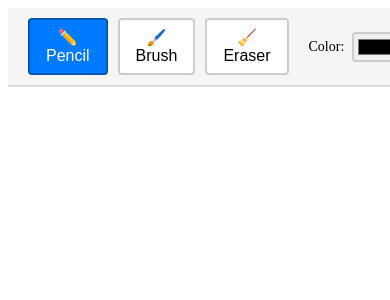
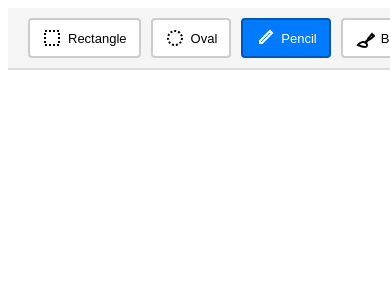
Before and after one commit to rosskuehl1/paint-app, a React (Vite) app: page / in a window 390 px wide. Shown: the top 300 px of the page. Built offline with nearby package versions, Linux system fonts and the light colour scheme.

Commit message:
Add rectangular and oval selection tools, improve brush blending, and update icons to SVG

```diff
--- a/src/app/app.module.css
+++ b/src/app/app.module.css
@@ -25,13 +25,24 @@
 }
 
 .toolButton {
-  padding: 8px 16px;
+  display: flex;
+  align-items: center;
+  gap: 6px;
+  padding: 8px 12px;
   border: 2px solid #ccc;
   border-radius: 4px;
   background-color: white;
   cursor: pointer;
-  font-size: 16px;
+  font-size: 14px;
   transition: all 0.2s;
+}
+
+.toolButton svg {
+  flex-shrink: 0;
+}
+
+.toolLabel {
+  font-size: 13px;
 }
 
 .toolButton:hover {
@@ -71,8 +82,27 @@
   cursor: pointer;
 }
 
+.canvasContainer {
+  position: relative;
+  flex: 1;
+  overflow: hidden;
+}
+
 .canvas {
   display: block;
   cursor: crosshair;
-  flex: 1;
+  position: absolute;
+  top: 0;
+  left: 0;
+  z-index: 1;
 }
+
+.overlayCanvas {
+  display: block;
+  cursor: crosshair;
+  position: absolute;
+  top: 0;
+  left: 0;
+  z-index: 2;
+  pointer-events: auto;
+}
--- a/src/app/app.tsx
+++ b/src/app/app.tsx
@@ -1,25 +1,37 @@
 import { useRef, useEffect, useState } from 'react';
 import styles from './app.module.css';
 
-type Tool = 'pencil' | 'brush' | 'eraser';
+type Tool = 'pencil' | 'brush' | 'eraser' | 'rectangle' | 'oval';
 
 export function App() {
   const canvasRef = useRef<HTMLCanvasElement>(null);
+  const overlayCanvasRef = useRef<HTMLCanvasElement>(null);
   const [tool, setTool] = useState<Tool>('pencil');
   const [color, setColor] = useState('#000000');
   const [brushSize, setBrushSize] = useState(5);
   const [isDrawing, setIsDrawing] = useState(false);
+  const [selectionStart, setSelectionStart] = useState<{ x: number; y: number } | null>(null);
+  const [selectedRegion, setSelectedRegion] = useState<{ x: number; y: number; width: number; height: number } | null>(null);
+
+  // Suppress unused warning - selectedRegion is set for future use
+  console.log(selectedRegion);
 
   useEffect(() => {
     const canvas = canvasRef.current;
-    if (!canvas) return;
+    const overlayCanvas = overlayCanvasRef.current;
+    if (!canvas || !overlayCanvas) return;
 
     const ctx = canvas.getContext('2d');
     if (!ctx) return;
 
     // Set canvas size
-    canvas.width = window.innerWidth;
-    canvas.height = window.innerHeight - 60; // Account for toolbar height
+    const width = window.innerWidth;
+    const height = window.innerHeight - 60; // Account for toolbar height
+
+    canvas.width = width;
+    canvas.height = height;
+    overlayCanvas.width = width;
+    overlayCanvas.height = height;
 
     // Fill with white background
     ctx.fillStyle = 'white';
@@ -39,22 +51,57 @@ export function App() {
     const x = e.clientX - rect.left;
     const y = e.clientY - rect.top;
 
+    if (tool === 'rectangle' || tool === 'oval') {
+      setSelectionStart({ x, y });
+      setSelectedRegion(null);
+    } else {
       ctx.beginPath();
       ctx.moveTo(x, y);
+    }
   };
 
   const draw = (e: React.MouseEvent<HTMLCanvasElement>) => {
     if (!isDrawing) return;
 
     const canvas = canvasRef.current;
-    if (!canvas) return;
+    const overlayCanvas = overlayCanvasRef.current;
+    if (!canvas || !overlayCanvas) return;
 
     const ctx = canvas.getContext('2d');
-    if (!ctx) return;
+    const overlayCtx = overlayCanvas.getContext('2d');
+    if (!ctx || !overlayCtx) return;
 
     const rect = canvas.getBoundingClientRect();
     const x = e.clientX - rect.left;
     const y = e.clientY - rect.top;
+
+    if (tool === 'rectangle' || tool === 'oval') {
+      // Draw selection on overlay canvas
+      if (!selectionStart) return;
+
+      overlayCtx.clearRect(0, 0, overlayCanvas.width, overlayCanvas.height);
+
+      const width = x - selectionStart.x;
+      const height = y - selectionStart.y;
+
+      overlayCtx.strokeStyle = '#000';
+      overlayCtx.lineWidth = 1;
+      overlayCtx.setLineDash([5, 5]);
+
+      if (tool === 'rectangle') {
+        overlayCtx.strokeRect(selectionStart.x, selectionStart.y, width, height);
+      } else if (tool === 'oval') {
+        overlayCtx.beginPath();
+        const centerX = selectionStart.x + width / 2;
+        const centerY = selectionStart.y + height / 2;
+        const radiusX = Math.abs(width / 2);
+        const radiusY = Math.abs(height / 2);
+        overlayCtx.ellipse(centerX, centerY, radiusX, radiusY, 0, 0, 2 * Math.PI);
+        overlayCtx.stroke();
+      }
+
+      return;
+    }
 
     // Configure drawing style based on tool
     if (tool === 'eraser') {
@@ -62,34 +109,68 @@ export function App() {
       ctx.lineWidth = brushSize;
       ctx.lineCap = 'round';
       ctx.lineJoin = 'round';
+      ctx.globalCompositeOperation = 'destination-out';
+      ctx.globalAlpha = 1;
     } else if (tool === 'pencil') {
       ctx.strokeStyle = color;
       ctx.lineWidth = brushSize;
       ctx.lineCap = 'round';
       ctx.lineJoin = 'round';
+      ctx.globalCompositeOperation = 'source-over';
       ctx.globalAlpha = 1;
     } else if (tool === 'brush') {
+      // Photoshop-like brush blending
       ctx.strokeStyle = color;
       ctx.lineWidth = brushSize;
       ctx.lineCap = 'round';
       ctx.lineJoin = 'round';
-      ctx.globalAlpha = 0.6; // Brush has transparency for softer strokes
+      ctx.globalCompositeOperation = 'source-over';
+      ctx.globalAlpha = 0.15; // Lower alpha for smoother blending
+      ctx.shadowBlur = brushSize * 0.3;
+      ctx.shadowColor = color;
     }
 
     ctx.lineTo(x, y);
     ctx.stroke();
+
+    // For brush, start a new path to avoid accumulation
+    if (tool === 'brush') {
+      ctx.beginPath();
+      ctx.moveTo(x, y);
+    }
   };
 
-  const stopDrawing = () => {
+  const stopDrawing = (e?: React.MouseEvent<HTMLCanvasElement>) => {
     const canvas = canvasRef.current;
-    if (!canvas) return;
+    const overlayCanvas = overlayCanvasRef.current;
+    if (!canvas || !overlayCanvas) return;
 
     const ctx = canvas.getContext('2d');
-    if (!ctx) return;
+    const overlayCtx = overlayCanvas.getContext('2d');
+    if (!ctx || !overlayCtx) return;
+
+    if (isDrawing && selectionStart && e && (tool === 'rectangle' || tool === 'oval')) {
+      const rect = canvas.getBoundingClientRect();
+      const x = e.clientX - rect.left;
+      const y = e.clientY - rect.top;
+
+      const width = x - selectionStart.x;
+      const height = y - selectionStart.y;
+
+      setSelectedRegion({
+        x: selectionStart.x,
+        y: selectionStart.y,
+        width,
+        height
+      });
+    }
 
     setIsDrawing(false);
     ctx.closePath();
     ctx.globalAlpha = 1; // Reset alpha
+    ctx.globalCompositeOperation = 'source-over';
+    ctx.shadowBlur = 0;
+    overlayCtx.setLineDash([]);
   };
 
   return (
@@ -97,25 +178,56 @@ export function App() {
       <div className={styles.toolbar}>
         <div className={styles.toolGroup}>
           <button
+            className={`${styles.toolButton} ${tool === 'rectangle' ? styles.active : ''}`}
+            onClick={() => setTool('rectangle')}
+            title="Rectangular Selection"
+          >
+            <svg width="20" height="20" viewBox="0 0 20 20" fill="none" stroke="currentColor" strokeWidth="2">
+              <rect x="3" y="3" width="14" height="14" strokeDasharray="2,2"/>
+            </svg>
+            <span className={styles.toolLabel}>Rectangle</span>
+          </button>
+          <button
+            className={`${styles.toolButton} ${tool === 'oval' ? styles.active : ''}`}
+            onClick={() => setTool('oval')}
+            title="Oval Selection"
+          >
+            <svg width="20" height="20" viewBox="0 0 20 20" fill="none" stroke="currentColor" strokeWidth="2">
+              <ellipse cx="10" cy="10" rx="7" ry="7" strokeDasharray="2,2"/>
+            </svg>
+            <span className={styles.toolLabel}>Oval</span>
+          </button>
+          <button
             className={`${styles.toolButton} ${tool === 'pencil' ? styles.active : ''}`}
             onClick={() => setTool('pencil')}
             title="Pencil"
           >
-            <span role="img" aria-label="Pencil">✏️</span> Pencil
+            <svg width="20" height="20" viewBox="0 0 20 20" fill="none" stroke="currentColor" strokeWidth="2">
+              <path d="M15 3l2 2-10 10H5v-2L15 3z"/>
+            </svg>
+            <span className={styles.toolLabel}>Pencil</span>
           </button>
           <button
             className={`${styles.toolButton} ${tool === 'brush' ? styles.active : ''}`}
             onClick={() => setTool('brush')}
             title="Brush"
           >
-            <span role="img" aria-label="Brush">🖌️</span> Brush
+            <svg width="20" height="20" viewBox="0 0 20 20" fill="none" stroke="currentColor" strokeWidth="2">
+              <path d="M3 17c2-3 6-4 8-2 2 2 1 4-1 4-3 0-5-1-7-2z"/>
+              <path d="M11 15c2-5 6-9 6-9l2 2s-4 4-9 6"/>
+            </svg>
+            <span className={styles.toolLabel}>Brush</span>
           </button>
           <button
             className={`${styles.toolButton} ${tool === 'eraser' ? styles.active : ''}`}
             onClick={() => setTool('eraser')}
             title="Eraser"
           >
-            <span role="img" aria-label="Eraser">🧹</span> Eraser
+            <svg width="20" height="20" viewBox="0 0 20 20" fill="none" stroke="currentColor" strokeWidth="2">
+              <path d="M10 14L4 8l6-6 6 6-6 6z"/>
+              <line x1="8" y1="16" x2="18" y2="16"/>
+            </svg>
+            <span className={styles.toolLabel}>Eraser</span>
           </button>
         </div>
 
@@ -159,10 +271,14 @@ export function App() {
             }}
             title="Clear Canvas"
           >
-            <span role="img" aria-label="Clear">🗑️</span> Clear
+            <svg width="20" height="20" viewBox="0 0 20 20" fill="none" stroke="currentColor" strokeWidth="2">
+              <path d="M3 6h14M8 6V4h4v2M5 6v10c0 1 1 2 2 2h6c1 0 2-1 2-2V6"/>
+            </svg>
+            <span className={styles.toolLabel}>Clear</span>
           </button>
         </div>
       </div>
+      <div className={styles.canvasContainer}>
         <canvas
           ref={canvasRef}
           className={styles.canvas}
@@ -171,6 +287,15 @@ export function App() {
           onMouseUp={stopDrawing}
           onMouseLeave={stopDrawing}
         />
+        <canvas
+          ref={overlayCanvasRef}
+          className={styles.overlayCanvas}
+          onMouseDown={startDrawing}
+          onMouseMove={draw}
+          onMouseUp={stopDrawing}
+          onMouseLeave={stopDrawing}
+        />
+      </div>
     </div>
   );
 }
```
Lines whose indentation alone changed are shown as unchanged.
